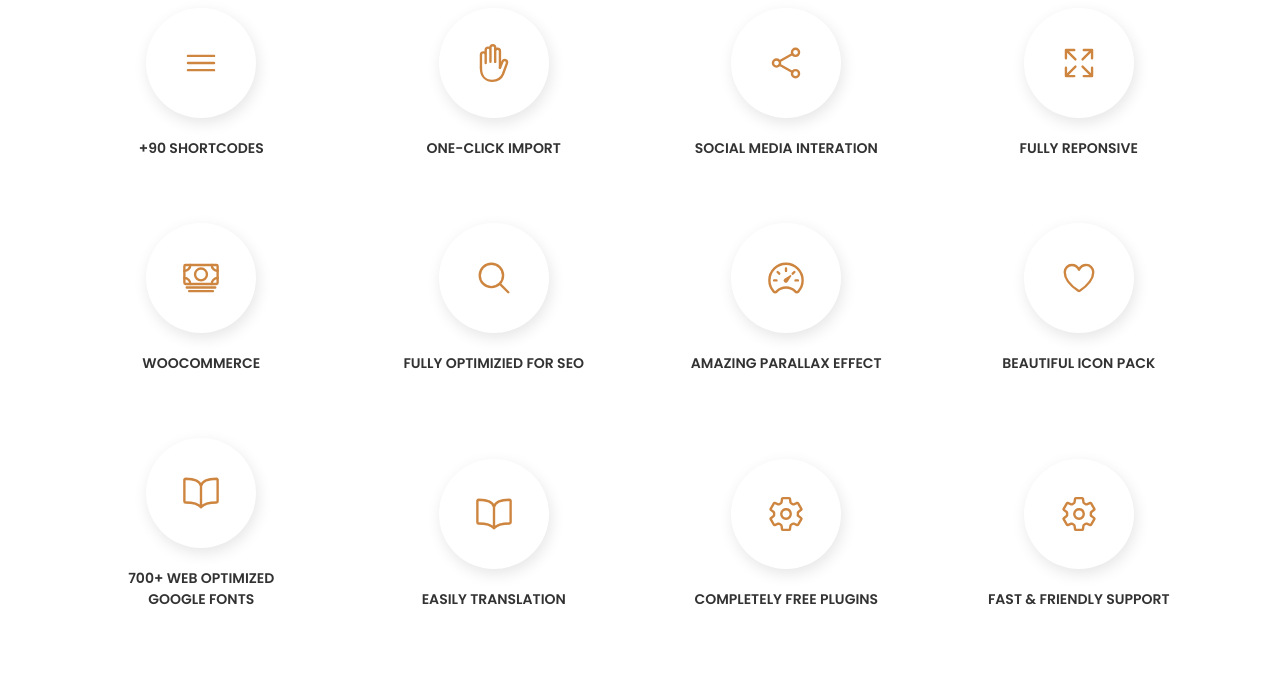
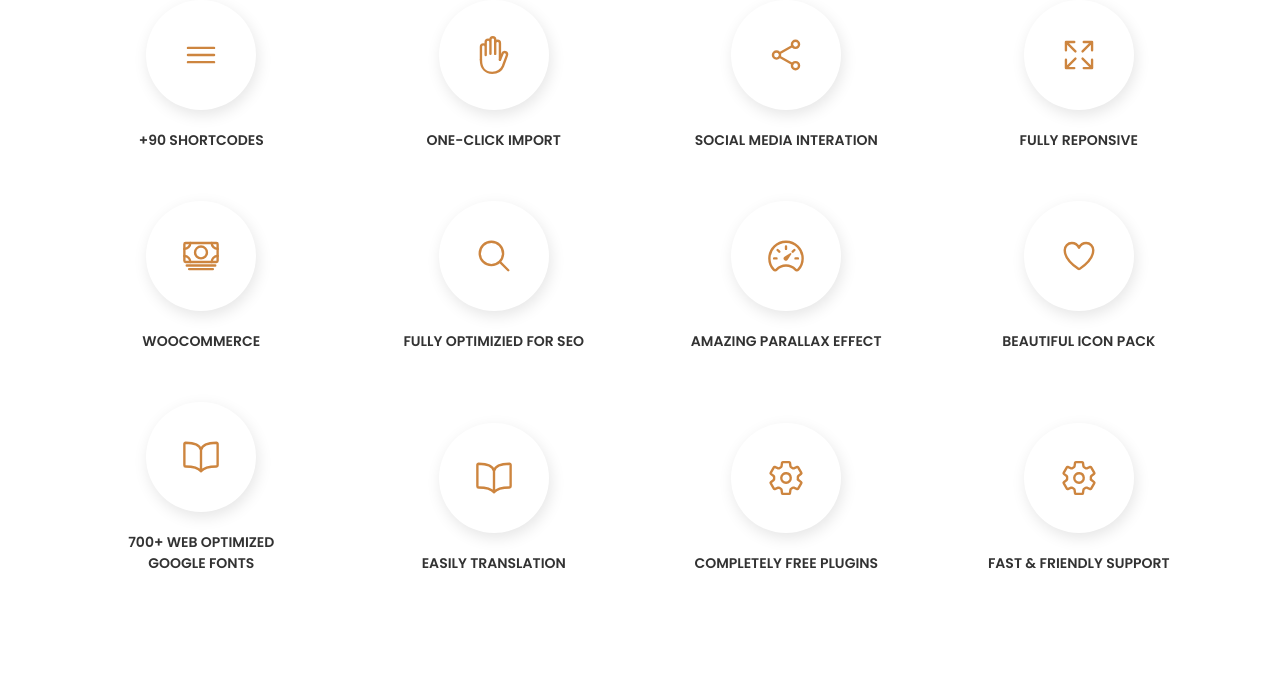
Before and after one commit to thao15059/FrontEnd-Thao, a PHP site: page /B02/b02-02/index.html in a window 1280 px wide. Shown: the top 681 px of the page. Run offline with PHP 8.4, Linux system fonts and the light colour scheme; some libraries are stand-ins or nearby versions.

Commit message:
optimise css ex 2

```diff
--- a/B02/b02-02/style.css
+++ b/B02/b02-02/style.css
@@ -1,14 +1,17 @@
+* {
+    margin: 0;
+    padding: 0;
+    box-sizing: border-box;
+}
 
 .list-icon-block {
     width: 1170px;
-    height: auto;
     margin: auto;
     font-size: 0; /* remove khoang trang trong html cho truong hop khong dung 25%*/
 }
 
 .icon-block-item {
     display: inline-block;
-    height: 100%;
     width: calc(100%/4);
     margin-bottom: 50px;
 }
```
